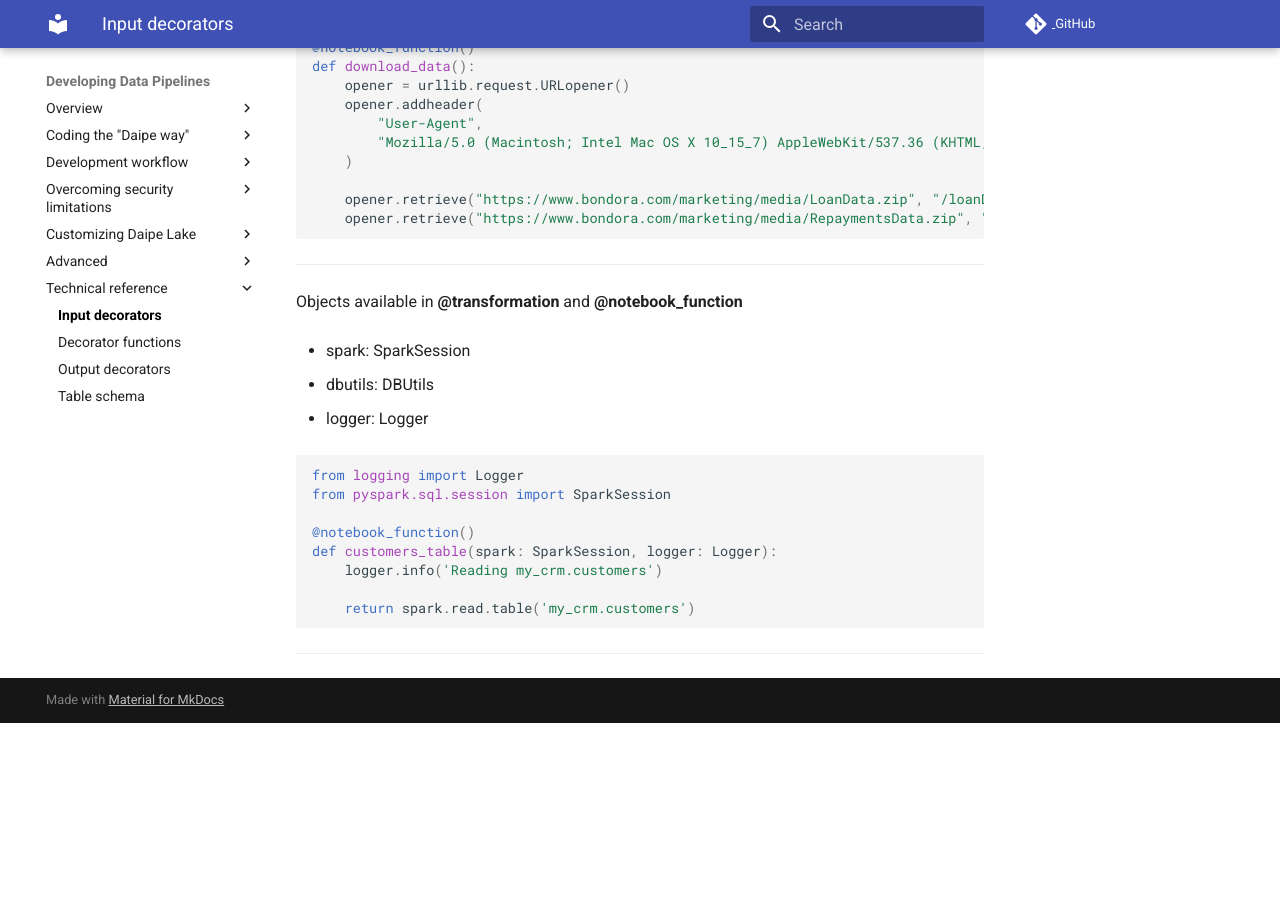
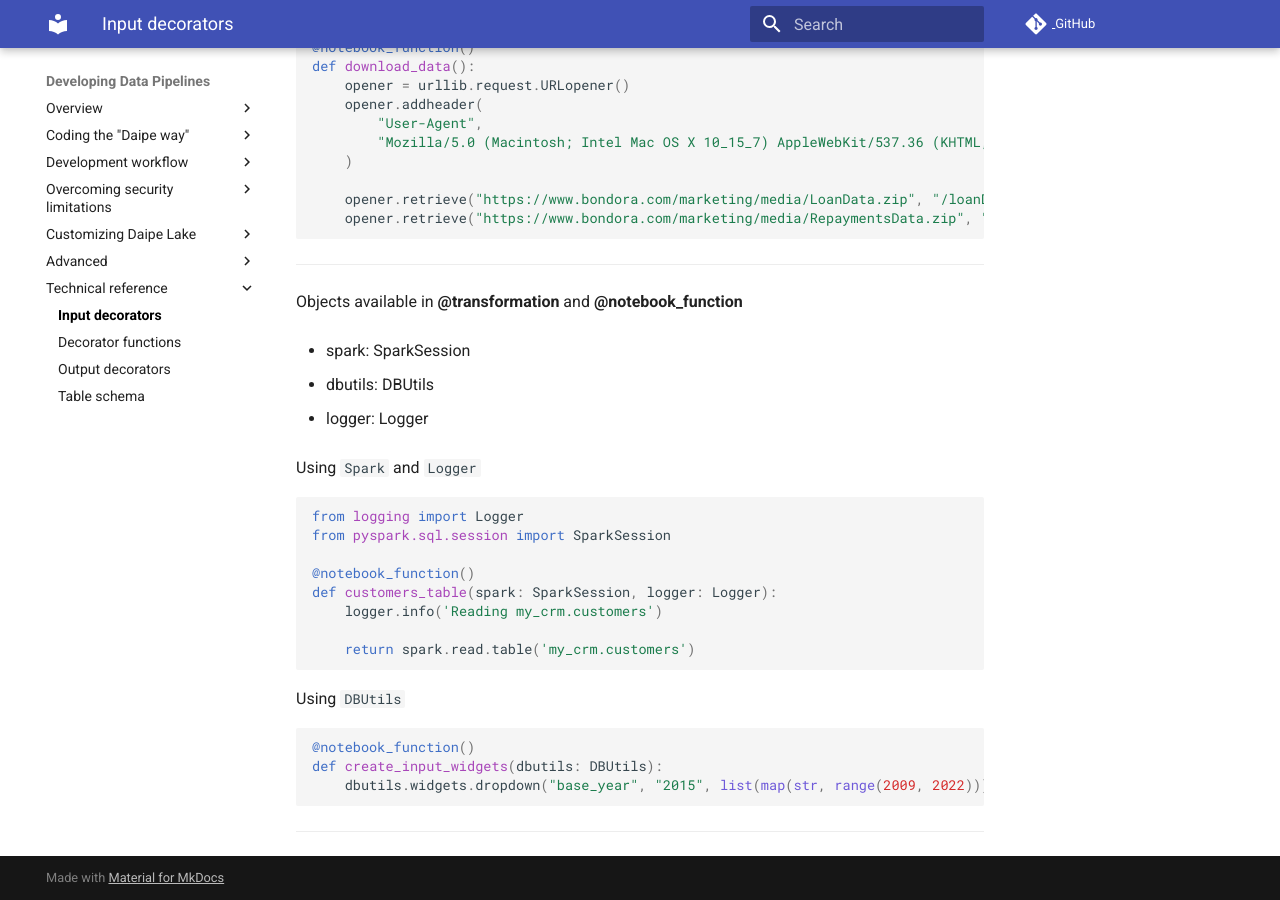
Before and after one commit to daipe-ai/platform-docs, an MkDocs documentation site: the page built from docs/input-decorators.md, in a window 1280 px wide and 900 px high, scrolled down 1142 px. Built offline with MkDocs 1.6.1 and Material for MkDocs 9.7.7, drawn with Linux system fonts in a browser that asks for light colours; comment, search, counter and statistics services are not loaded; before the commit the page ends 1865 px from its top, so only the background shows below that.

Commit message:
Add dbutils example

````diff
--- a/docs/input-decorators.md
+++ b/docs/input-decorators.md
@@ -58,6 +58,7 @@ Objects available in __@transformation__ and __@notebook_function__
 
 - logger: Logger
 
+Using `Spark` and `Logger`
 
 ```python
 from logging import Logger
@@ -70,4 +71,12 @@ def customers_table(spark: SparkSession, logger: Logger):
     return spark.read.table('my_crm.customers')
 ```
 
+Using `DBUtils`
+
+```python
+@notebook_function()
+def create_input_widgets(dbutils: DBUtils):
+    dbutils.widgets.dropdown("base_year", "2015", list(map(str, range(2009, 2022))), "Base year")
+```
+
 ---
````
